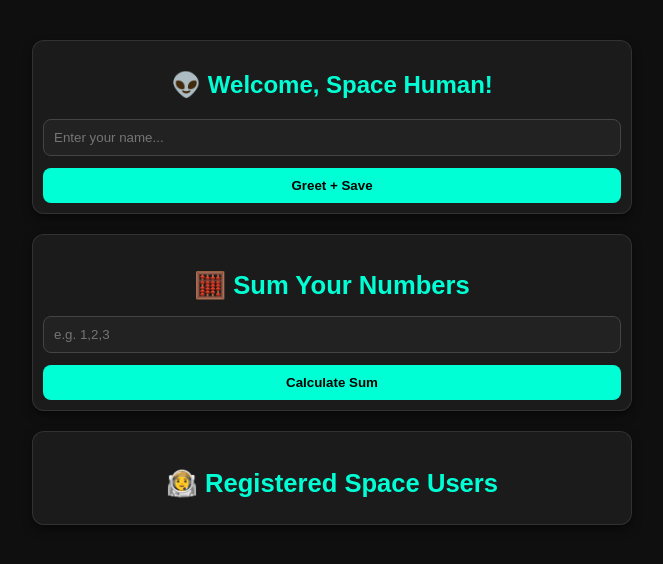
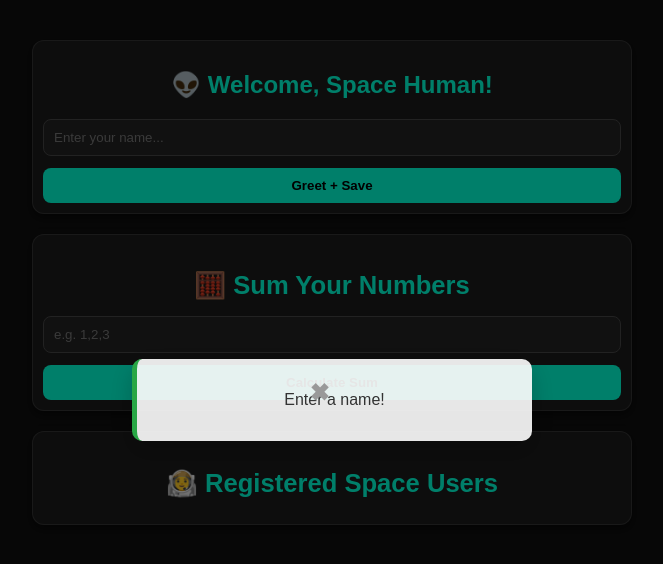
Before and after one commit to Agnesakpa/ts-server-client, a website built with Vite: page index.html in a window 1280 px wide. Both pictures are taken after a click on the button "Greet + Save". Shown: the whole page, without its empty margins (308-971 px from the left). Built offline with nearby package versions, Linux system fonts and the light colour scheme; no server answers.

Commit message:
Changed alert to modal

```diff
--- a/src/components/Greet.js
+++ b/src/components/Greet.js
@@ -1,3 +1,5 @@
+import showModal from './Modal.js';
+
 export default function Greet() {
   const container = document.createElement('div');
   container.className = 'component-container';
@@ -15,7 +17,7 @@ export default function Greet() {
 
   btn.onclick = async () => {
     const name = input.value.trim();
-    if (!name) return alert('Enter a name!');
+    if (!name) return showModal('Enter a name!');
 
     try {
       const res = await fetch('https://test-typescript-server-744a62d0e39f.herokuapp.com/users', {
@@ -28,13 +30,13 @@ export default function Greet() {
 
       if (res.ok) {
         heading.innerText = `👋 Welcome, ${name}!`;
-        alert(data.message || 'Saved!');
+        showModal(data.message || 'Saved!');
         input.value = ''; // optional: clear input field
       } else {
-        alert(data.error || 'Something went wrong');
+        showModal(data.error || 'Something went wrong');
       }
     } catch (err) {
-      alert('Failed to reach backend');
+      showModal('Failed to reach backend');
       console.error(err);
     }
   };
--- /dev/null
+++ b/src/components/Modal.js
@@ -0,0 +1,21 @@
+export default function showModal(message, type = 'success') {
+  const modal = document.createElement('div');
+  modal.className = 'modal';
+
+  const content = document.createElement('div');
+  content.className = `modal-content ${type}`;
+
+  const closeBtn = document.createElement('button');
+  closeBtn.innerText = '✖';
+  closeBtn.className = 'close-btn';
+  closeBtn.onclick = () => modal.remove();
+
+  const msg = document.createElement('p');
+  msg.innerText = message;
+  msg.className = 'modal-message';
+
+  content.appendChild(closeBtn);
+  content.appendChild(msg);
+  modal.appendChild(content);
+  document.body.appendChild(modal);
+}
--- a/src/components/SumForm.js
+++ b/src/components/SumForm.js
@@ -1,3 +1,5 @@
+import showModal from './Modal.js';
+
 export default function SumForm() {
   const container = document.createElement('div');
   container.className = 'component-container';
@@ -26,9 +28,9 @@ export default function SumForm() {
     console.log('Response data:', data);
 
     // ✅ Make sure this line matches the backend response shape
-    alert(`Sum = ${data.sum}`);
+    showModal(`Sum = ${data.sum}`);
   } catch (err) {
-    alert('Something went wrong');
+    showModal('Something went wrong');
     console.error(err);
   }
 };
--- a/src/style.css
+++ b/src/style.css
@@ -72,6 +72,71 @@ button {
 button:hover {
   background: #00cbb6;
 }
+/* Modal Overlay */
+.modal {
+  position: fixed;
+  top: 0;
+  left: 0;
+  width: 100vw;
+  height: 100vh;
+  background: rgba(0, 0, 0, 0.5);
+  display: flex;
+  justify-content: center;
+  align-items: center;
+  z-index: 9999;
+}
+
+/* Modal Box */
+.modal-content {
+  background-color: rgba(255, 255, 255, 0.9);
+  color: #333;
+  padding: 2rem 1.5rem;
+  border-radius: 10px;
+  width: 90%;
+  max-width: 400px;
+  box-shadow: 0 10px 25px rgba(0, 0, 0, 0.2);
+  position: relative;
+  animation: fadeIn 0.3s ease-in-out;
+  border-left: 5px solid #00ffd5;
+}
+
+/* Modal Text */
+.modal-message {
+  font-size: 1rem;
+  margin: 0;
+  text-align: center;
+}
+
+/* Close Button */
+.modal .close-btn {
+  position: absolute;
+  top: 10px;
+  right: 15px;
+  background: transparent;
+  border: none;
+  font-size: 1.5rem;
+  color: #999;
+  cursor: pointer;
+  transition: color 0.3s ease;
+}
+.modal .close-btn:hover {
+  color: #333;
+}
+
+/* Success/Error Themes */
+.modal-content.success {
+  border-left: 5px solid #28a745;
+}
+.modal-content.error {
+  border-left: 5px solid #dc3545;
+}
+
+/* Animation */
+@keyframes fadeIn {
+  from { opacity: 0; transform: translateY(-10px); }
+  to { opacity: 1; transform: translateY(0); }
+}
+
 
 
 /* Styles for phones and small screens */
```
Also changed, not shown: src/main.js (line endings or trailing spaces).
